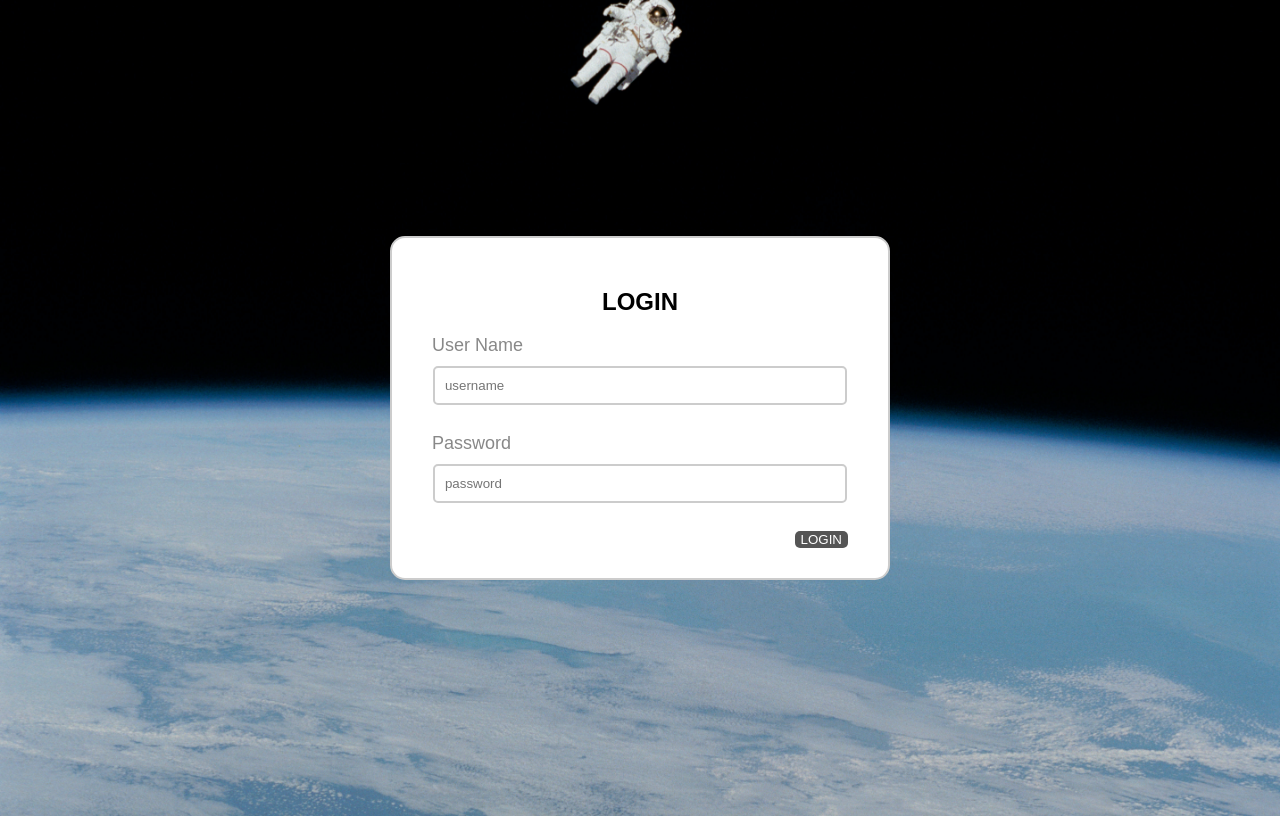
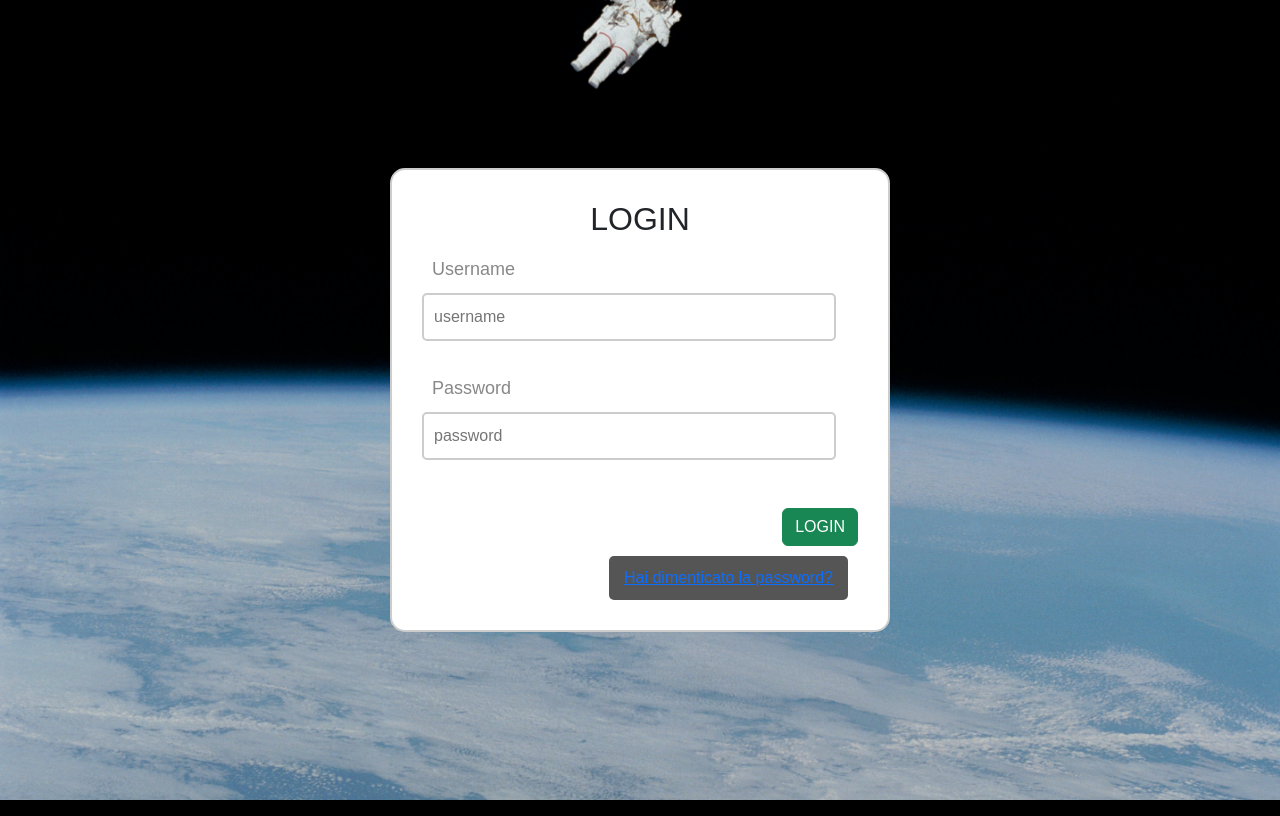
Before and after one commit to spacemark3/Progetto1, a PHP site: page /login.php in a window 1280 px wide. Run offline with PHP 8.4, Linux system fonts and the light colour scheme.

Commit message:
Update login.php

```diff
--- a/login.php
+++ b/login.php
@@ -5,6 +5,12 @@
     <meta name="viewport" content="width=device-width, initial-scale=1.0">
     <title>LOGIN</title>
     <link rel="stylesheet" type="text/css" href="style.css">
+    <link
+        href="https://cdn.jsdelivr.net/npm/bootstrap@5.3.0/dist/css/bootstrap.min.css"
+        rel="stylesheet"
+        integrity="sha384-9ndCyUaIbzAi2FUVXJi0CjmCapSmO7SnpJef0486qhLnuZ2cdeRhO02iuK6FUUVM"
+        crossorigin="anonymous">
+
 </head>
 <body>
 
@@ -18,17 +24,15 @@
             </p>
         <?php } ?>
 
-
-        <label> User Name </label>
+        <label> Username </label>
         <input type="text" name="username" placeholder="username"> <br>
 
         <label> Password </label>
         <input type="password" name="password" placeholder="password"> <br>
 
-        <button type="submit"> LOGIN </button>
+        <button type="submit" class="btn btn-success mt-4"> LOGIN </button> <br> <br> <br>
 
-
-
+        <a href="forgot-password.php" class="password_dimenticata">Hai dimenticato la password? </a>
     </form>
 </body>
 </html>
```
